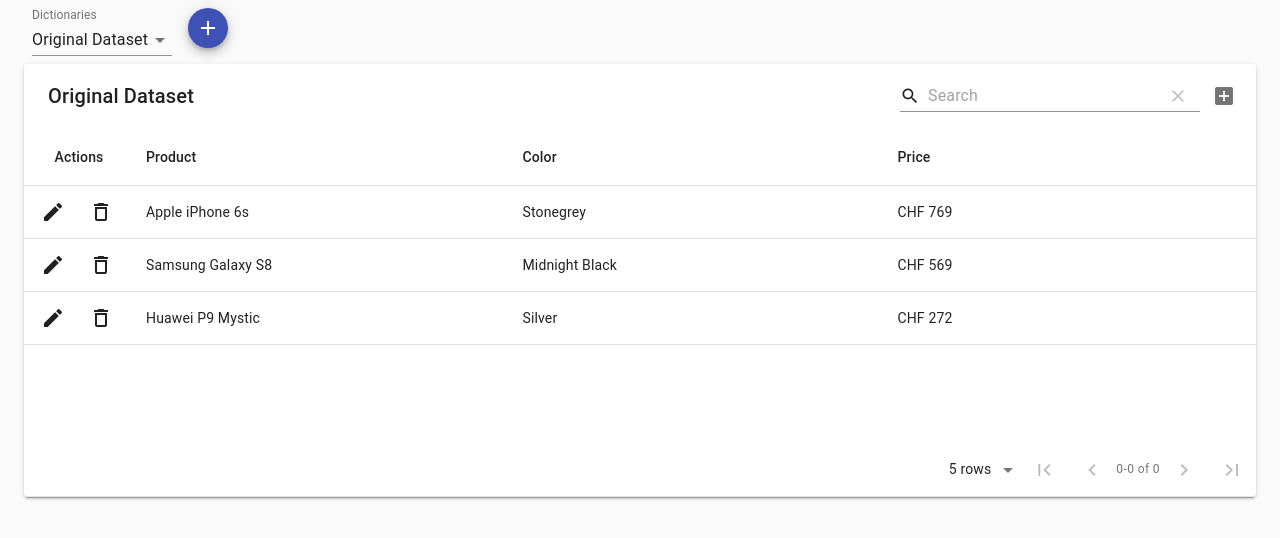
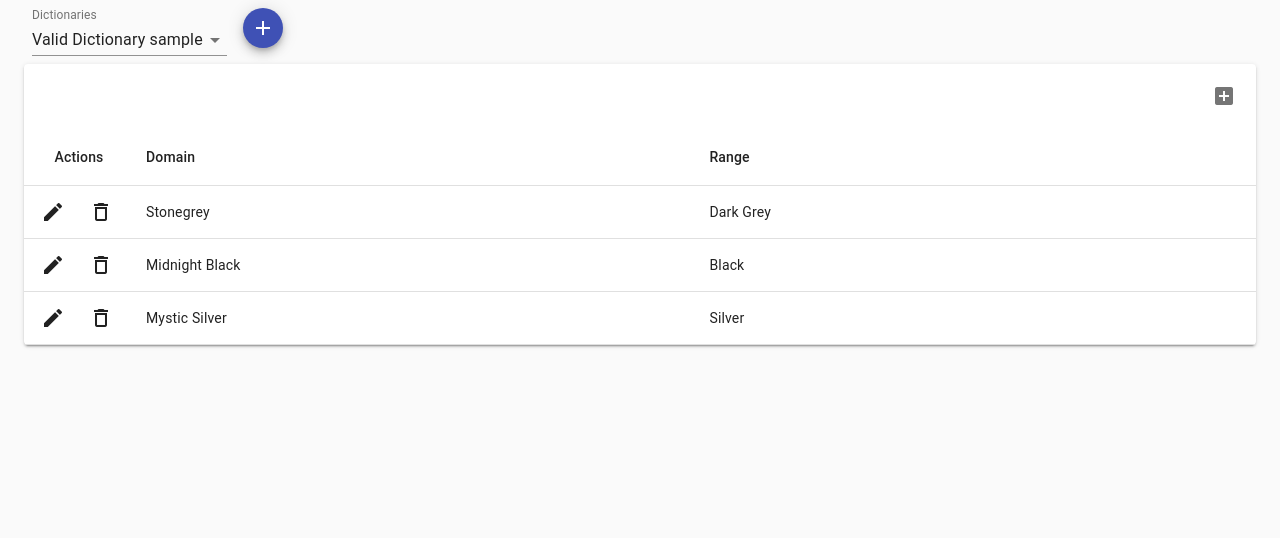
Before and after one commit to arrudaricardo/onedot-task, a React (Create React App) app: page / in a window 1280 px wide. Shown: the top 538 px of the page. Built offline with nearby package versions, Linux system fonts and the light colour scheme.

Commit message:
create dictionaries validation helper functions

```diff
--- a/src/components/Store.tsx
+++ b/src/components/Store.tsx
@@ -7,17 +7,18 @@
   value: any;
 }
 
-
 export interface Row {
   [field: string]: string | number
 }
 
-export interface Table {
-  [name: string]: {
+export type TableData  = {
     errors: string | null;
     columns: Array<Column<Row>>;
     data: Row[];
-  }
+}
+
+export interface Table {
+  [name: string]: TableData
 }
 
 export interface ContextProps {
@@ -25,16 +26,49 @@
   dispatch: Dispatch<Actions>;
 }
 
-const initialState: Table = {
-  'Original Dataset': {
+export const initialState: Table = {
+  'Valid Dictionary sample': {
     errors: null,
-    columns: [{ title: 'Product', field: 'Product' }, { title: 'Color', field: 'Color' }, { title: 'Price', field: 'Price' }],
-    data: [{ Product: 'Apple iPhone 6s', Color: 'Stonegrey', Price: 'CHF 769' },
-    { Product: 'Samsung Galaxy S8', Color: 'Midnight Black', Price: 'CHF 569' },
-    { Product: 'Huawei P9 Mystic ', Color: 'Silver ', Price: 'CHF 272' }
+    columns: [{ title: 'Domain', field: 'Domain' }, { title: 'Range', field: 'Range' }],
+    data: [{ Domain: 'Stonegrey', Range: 'Dark Grey'},
+           { Domain: 'Midnight Black', Range: 'Black'},
+           { Domain: 'Mystic Silver', Range: 'Silver'}
+    ]
+  },
+  'Duplicated Dictionary sample': {
+    errors: null,
+    columns: [{ title: 'Domain', field: 'Domain' }, { title: 'Range', field: 'Range' }],
+    data: [{ Domain: 'Stonegrey', Range: 'Dark Grey'},
+           { Domain: 'Stonegrey', Range: 'Dark Grey'},
+           { Domain: 'Caribbean Sea', Range: 'Turquoise'}
+    ]
+  },
+  'Forked Dictionary sample': {
+    errors: null,
+    columns: [{ title: 'Domain', field: 'Domain' }, { title: 'Range', field: 'Range' }],
+    data: [{ Domain: 'Stonegrey', Range: 'Dark Grey'},
+           { Domain: 'Stonegrey', Range: 'Anthracite'},
+           { Domain: 'Midnight Blue', Range: 'Dark Blue'}
+    ]
+  },
+  'Cycles Dictionary sample': {
+    errors: null,
+    columns: [{ title: 'Domain', field: 'Domain' }, { title: 'Range', field: 'Range' }],
+    data: [{ Domain: 'Stonegrey', Range: 'Dark Grey'},
+           { Domain: 'Dark Grey', Range: 'Stonegrey'},
+           { Domain: 'Midnight Blue', Range: 'Dark Blue'}
+    ]
+  },
+  'Chain Dictionary sample': {
+    errors: null,
+    columns: [{ title: 'Domain', field: 'Domain' }, { title: 'Range', field: 'Range' }],
+    data: [{ Domain: 'Stonegrey', Range: 'Dark Grey'},
+           { Domain: 'Dark Grey', Range: 'Anthracite'},
+           { Domain: 'Midnight Blue', Range: 'Dark Blue'}
     ]
   }
 }
+
 
 export const Context = createContext({} as ContextProps)
 
--- a/src/components/Table.tsx
+++ b/src/components/Table.tsx
@@ -4,10 +4,10 @@
 import { createStyles, makeStyles, Theme } from '@material-ui/core/styles';
 import InputLabel from '@material-ui/core/InputLabel';
 import MenuItem from '@material-ui/core/MenuItem';
-import FormHelperText from '@material-ui/core/FormHelperText';
 import FormControl from '@material-ui/core/FormControl';
 import Select from '@material-ui/core/Select';
 import CreateDictModal from './CreateDictModal'
+import {duplicatesValidation, forksValidation, cyclesValidation, chainsValidation} from '../util/validation_helper'
 
 const useStyles = makeStyles((theme: Theme) =>
   createStyles({
@@ -54,6 +54,13 @@
 
   }, [state, table])
 
+  console.log('duplicated validation',duplicatesValidation(state[table]))
+  console.log('fork validation',forksValidation(state[table]))
+  console.log('chain validation',chainsValidation(state[table]))
+  console.log('cycle validation',cyclesValidation(state[table]))
+
+
+
   return (
     <div>
       <div className={classes.inputSection}>
@@ -75,6 +82,7 @@
       </div>
 
       <MaterialTable
+        options={{showTitle: false, search:false, paging:false }}
         tableRef={tableRef}
         title={table}
         columns={columns}
--- /dev/null
+++ b/src/util/validation_helper.ts
@@ -0,0 +1,82 @@
+import { TableData} from '../components/Store'
+
+// Duplicates. Duplicate Domain - Range pairs: Two rows in the dictionary map to the same value,
+//simply resulting in duplicate content.
+
+
+export function duplicatesValidation(table: TableData): Array<number>[] {
+  const data = table.data
+  let invalidByIndex: Array<number>[] = []
+  for (let i = 0; i < data.length - 1; i++) {
+    let domainI = data[i].Domain
+    let rangeI = data[i].Range
+    for (let j = i + 1; j < data.length; j++) {
+      let domainJ = data[j].Domain
+      let rangeJ = data[j].Range
+
+      if ((domainI === domainJ) && (rangeI === rangeJ)) {
+       invalidByIndex.push([i,j])
+      }
+    }
+  }
+  return invalidByIndex
+}
+
+// Forks. Duplicate Domains with different Ranges: Two rows in the dictionary map
+//to different values, resulting in an ambiguoustransformation
+
+export function forksValidation(table: TableData): Array<number>[] {
+  const data = table.data
+  let invalidByIndex: Array<number>[] = []
+  for (let i = 0; i < data.length - 1; i++) {
+    let domainI = data[i].Domain
+    let rangeI = data[i].Range
+    for (let j = i + 1; j < data.length; j++) {
+      let domainJ = data[j].Domain
+      let rangeJ = data[j].Range
+
+      if ((domainI === domainJ) && (rangeI !== rangeJ)) {
+       invalidByIndex.push([i,j])
+      }
+    }
+  }
+  return invalidByIndex
+}
+//Cycles. Two or more rows in a dictionary result in cycles,
+//resulting in a never-ending transformation.
+
+export function cyclesValidation(table: TableData): Array<number>[] {
+  const data = table.data
+  let invalidByIndex: Array<number>[] = []
+  for (let i = 0; i < data.length - 1; i++) {
+    let domainI = data[i].Domain
+    let rangeI = data[i].Range
+    for (let j = i + 1; j < data.length; j++) {
+      let domainJ = data[j].Domain
+      let rangeJ = data[j].Range
+      if ((domainI === rangeJ) && (domainJ === rangeI)) {
+       invalidByIndex.push([i,j])
+      }
+    }
+  }
+  return invalidByIndex
+}
+
+// Chains. A chain structure in the dictionary (a value in Range column also appears
+//in Domain column of another entry), resulting in inconsistent transformation.
+export function chainsValidation(table: TableData): Array<number>[] {
+  const data = table.data
+  let invalidByIndex: Array<number>[] = []
+  for (let i = 0; i < data.length - 1; i++) {
+    let domainI = data[i].Domain
+    let rangeI = data[i].Range
+    for (let j = i + 1; j < data.length; j++) {
+      let domainJ = data[j].Domain
+      let rangeJ = data[j].Range
+      if ((rangeI === domainJ) && (domainI !== rangeJ)) {
+       invalidByIndex.push([i,j])
+      }
+    }
+  }
+  return invalidByIndex
+}
```
